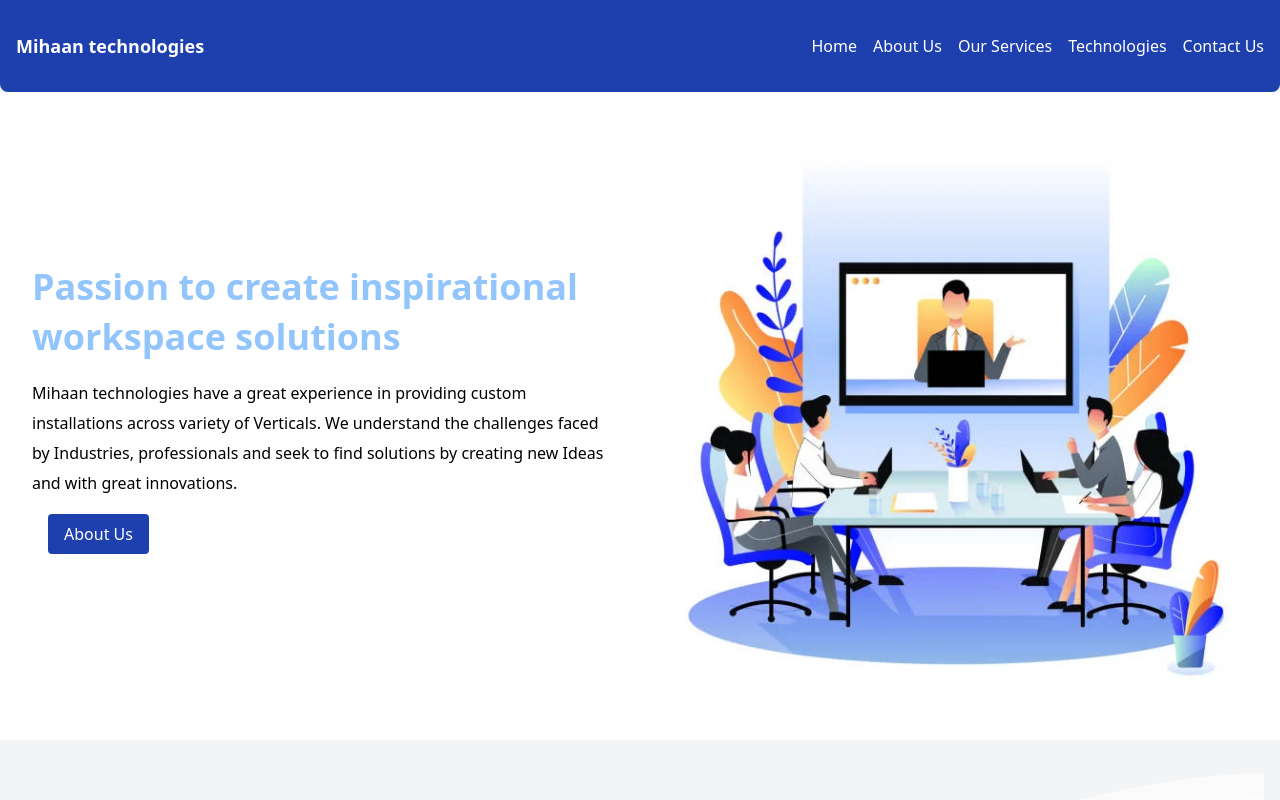
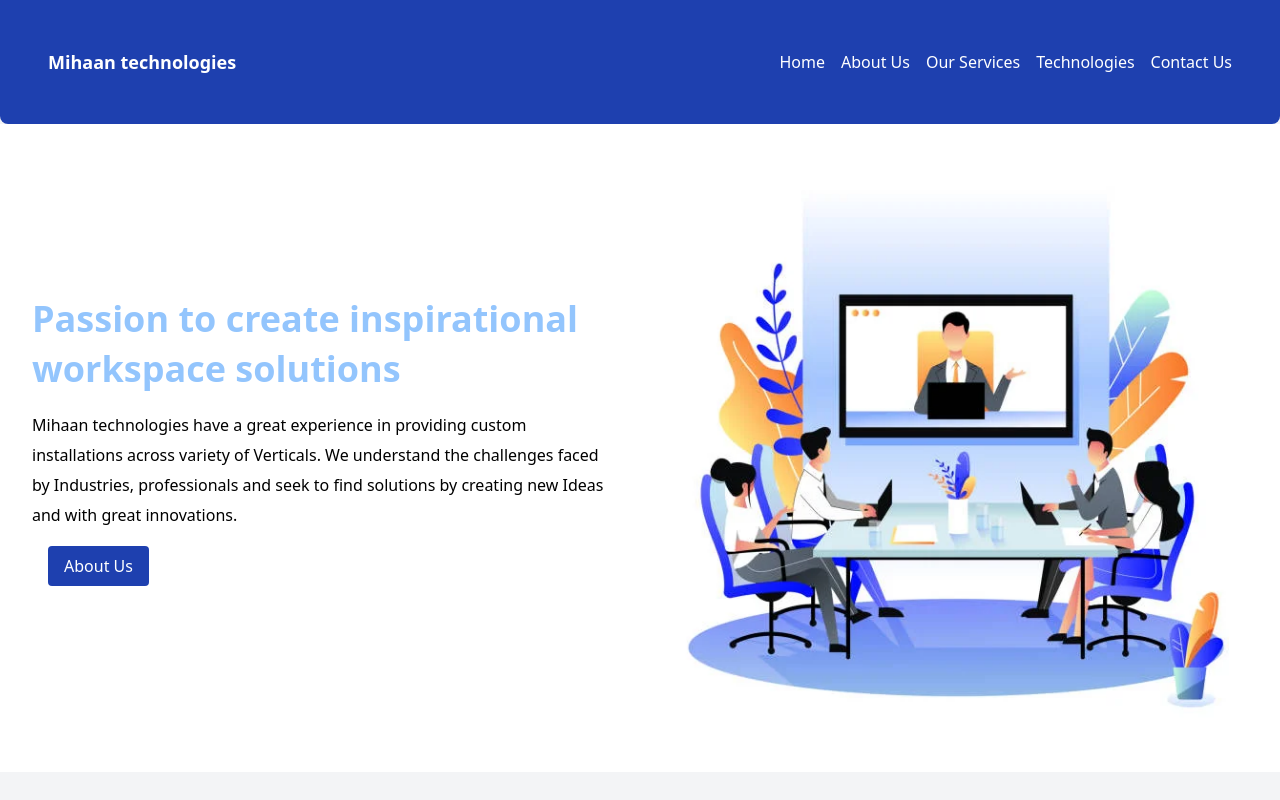
Before and after one commit to mahendra1624/mihaantech-002, a plain HTML site: page index.html in a window 1280 px wide. Shown: the top 800 px of the page. Drawn offline with nearby package versions, Linux system fonts and the light colour scheme.

Commit message:
Update index.html

```diff
--- a/index.html
+++ b/index.html
@@ -13,7 +13,7 @@
 <body class="bg-gray-100">
 
   <!-- Navbar -->
-  <nav class="bg-blue-800 rounded-bl-lg rounded-br-lg px-4 py-8 sticky top-0 z-50">
+  <nav class="bg-blue-800 rounded-bl-lg rounded-br-lg p-12 sticky top-0 z-50">
     <div class="container mx-auto flex items-center justify-between">
       <!-- Logo -->
       <div class="text-white text-lg font-bold">Mihaan technologies</div>
```
